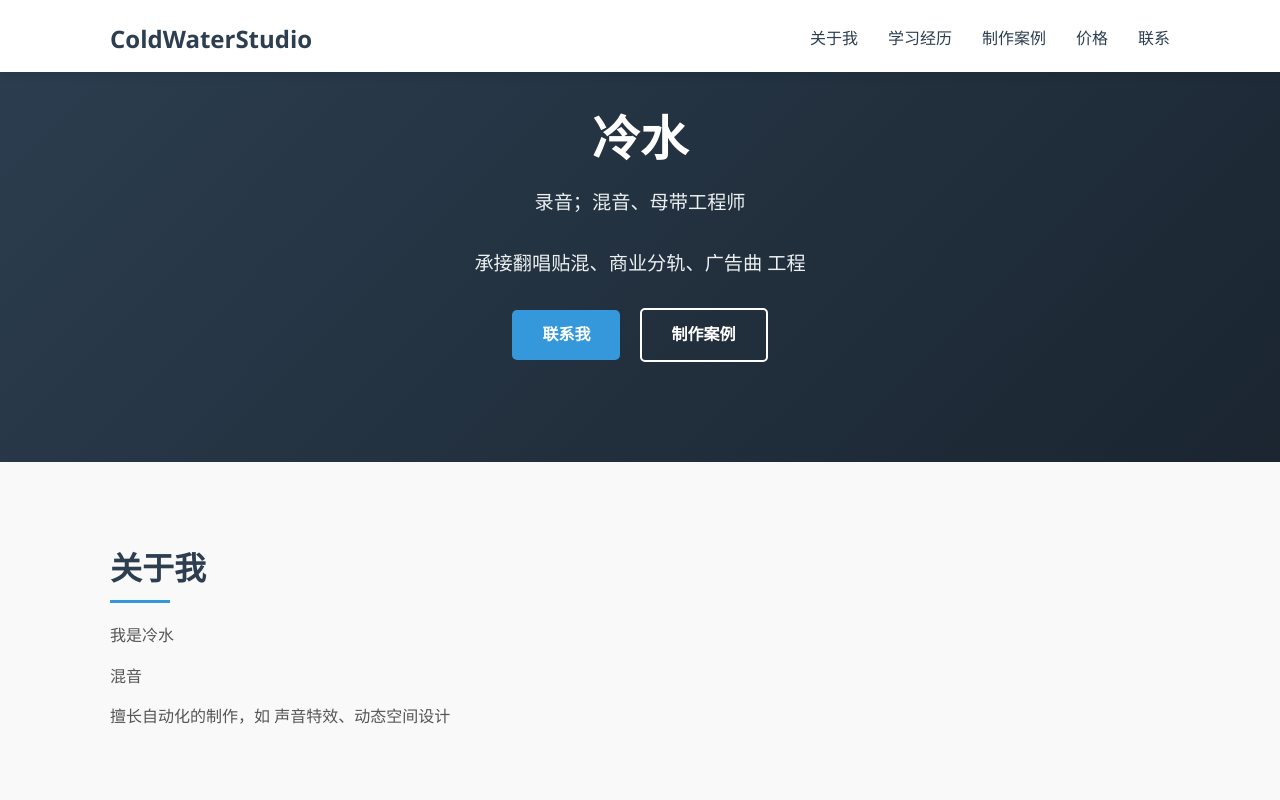
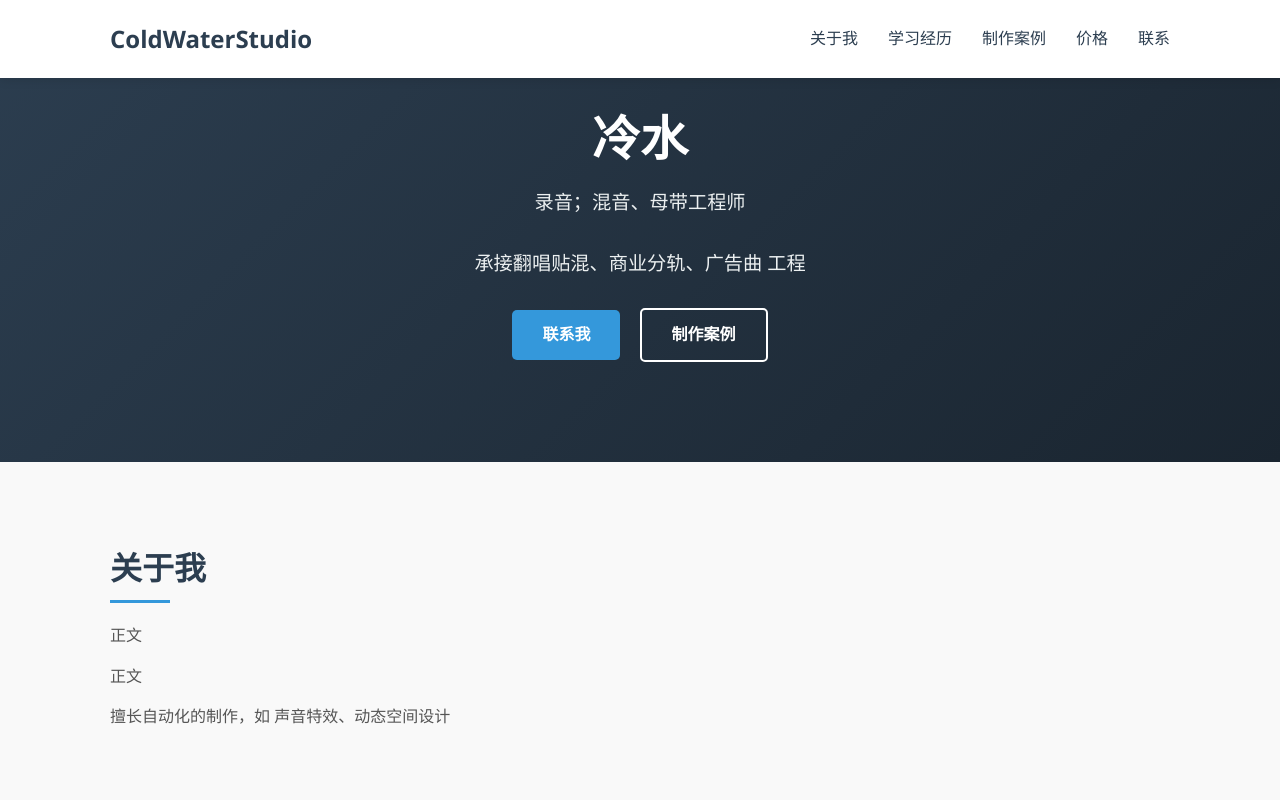
Before and after one commit to ColdWaterStudio/coldwaterstudio.github.io, a plain HTML site: page index.html in a window 1280 px wide. Shown: the top 800 px of the page. Drawn offline with Linux system fonts and the light colour scheme.

Commit message:
Update index.html

```diff
--- a/index.html
+++ b/index.html
@@ -98,7 +98,7 @@
             box-shadow: 0 2px 10px rgba(0,0,0,0.1);
             position: fixed;
             width: 100%;
-            height: 9%;
+            height: %;
             top: 0;
             z-index: 1000;
         }
@@ -468,8 +468,8 @@
             <h2>关于我</h2>
             <div class="about-content">
                 <div class="about-text">
-                    <p>我是冷水</p>
-                    <p>混音</p>
+                    <p>正文</p>
+                    <p>正文</p>
                     <p>擅长自动化的制作，如 声音特效、动态空间设计</p>
                 </div>
             </div>
@@ -556,7 +556,7 @@
             <h2>我的设备</h2>
             <div class="about-content">
                 <div class="about-text">
-                    <p>主监听：Genlec 8330A With GLM(stereo)；</p>
+                    <p>主监听：Genlec 8330A With GLM (2.0)；</p>
                     <p>吉他：Avian 4A se；Kepma A1、B1、F0；CUSTOM古典（白松面-背侧巴西玫瑰木）</p>
                     <p>键盘：Arturia MiniLab 3</p>
                     <p>拾音器：Lim 三代主动；Lim被动+PreAmp；Double X2</p>
```
